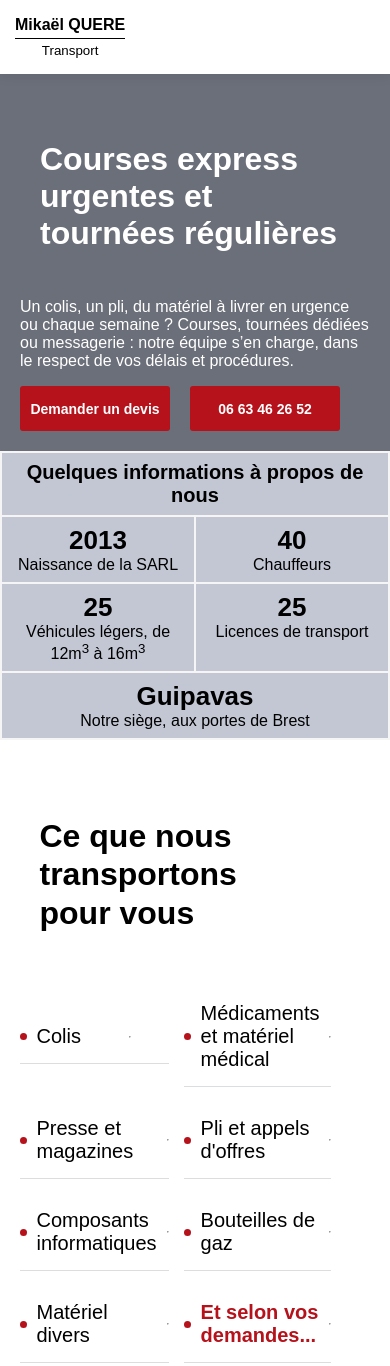
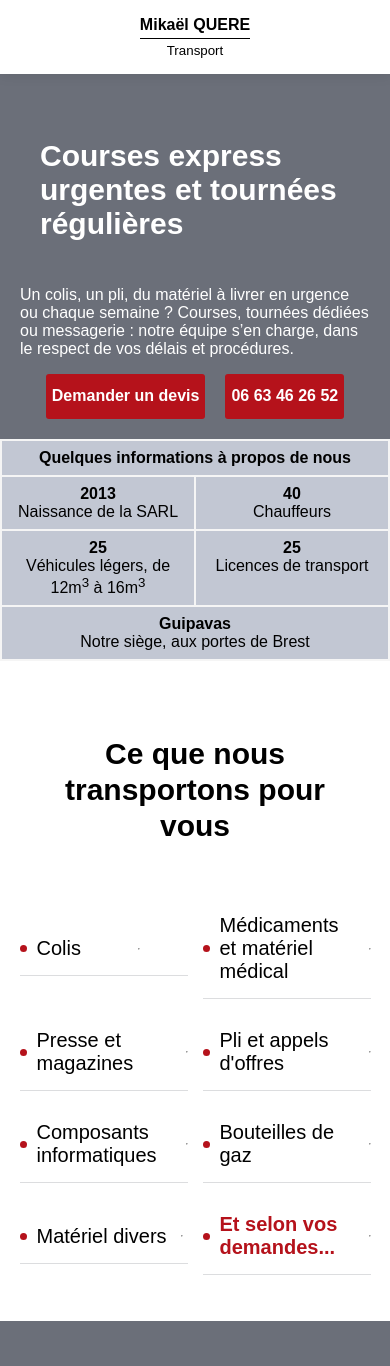
Before and after one commit to SaintNevinolas/MikQuere, a plain HTML site: page index.html in a window 390 px wide. Shown: the top 1366 px of the page. Drawn offline with Linux system fonts and the light colour scheme.

Commit message:
Responsive fonts, centered some elements

```diff
--- a/index.html
+++ b/index.html
@@ -90,7 +90,7 @@
 
         <section id="Transports" class="Transports">
             <div class="transports_content">
-                <h1 class="reveal">Ce que nous transportons pour vous</h1>
+                <h1 class="reveal transports_intro">Ce que nous transportons pour vous</h1>
                 <!-- <table class="reveal"> -->
                     <ul class="reveal table_wrap size_16">
                         <li>Colis<hr></li>
@@ -113,7 +113,7 @@
 
         <section id="Moyens" class="Moyens">
             <div>
-                <h1 class="reveal">Nos Moyens</h1>
+                <h1 class="reveal moyens_intro">Nos Moyens</h1>
                 <p class="reveal">Une équipe de professionnels expérimentés et une flotte de véhicules de différentes capacités, pour aller vite sans rien laisser au hasard.</p>
             </div>
             <table class="reveal">
--- a/responsive.css
+++ b/responsive.css
@@ -7,12 +7,25 @@
     /* HEADER */
     .headerwrap {
         gap: 15px;
+        /* align-items: start; */
+        align-content: start;
     }
 
     nav {
         gap: 15px;
     }
-
+    img{
+        display: none;
+    }
+    .transports_image{
+        display: none;
+    }
+    /* h1{
+        font-size: var(--font-h1);
+    }
+    h2{
+        font-size: var(--font-h2);
+    } */
     /* PRÉSENTATION */
     .Presentation{
         min-height: calc(50dvh - 74px);
@@ -32,12 +45,15 @@
         table-layout: auto;
     }
 
-    .Statistiques thead,
+    .Statistiques thead{
+        display: table;
+        width: 100%;
+        table-layout: fixed;
+    }
     .Statistiques tbody {
         display: block;
         width: 100%;
     }
-
     .Statistiques tbody tr:last-child {
         display: grid;
         grid-template-columns: repeat(2, minmax(0, 1fr));
@@ -60,13 +76,46 @@
     .Moyens{
         flex-direction: column;
     }
+    .moyens_intro{
+        text-align: center;
+    }
+    /* TRANSPORTS */
+    .Transports {
+        display: flex;
+        flex-direction: column;
+    }
+    .transports_intro{
+        text-align: center;
+    }
+    .references_grid{
+        display: flex;
+        flex-direction: column;
+    }
+    .references_grid .reference:last-child{
+        grid-column: 1 / -1;
+        width: 100%;
+    }
     .Contact_wrap{
         display: flex;
         flex-direction: column;
     }
+    .contact_form button {
+        font-weight: 600;
+        /* font-size: var(--font-body); */
+        padding: 0;
+    }
+    p,span{
+        font-size: var(--font-body);
+    }
     /* FOOTER */
     footer {
         padding: 0 25px;
+    }
+    /* BOUTONS */
+    .button_row {
+        padding: 0;
+        flex-wrap: wrap;
+        justify-content: center;
     }
 
 }
@@ -96,7 +145,7 @@
 
     .Presentation p {
         padding: 0;
-        font-size: 16px;
+        /* font-size: 16px; */
     }
 
     /* GRILLES */
@@ -105,10 +154,6 @@
         grid-template-columns: 1fr 1fr;
     }
 
-    /* TRANSPORTS */
-    .Transports {
-        flex-direction: column;
-    }
 
     .Transports img {
         width: 100%;
@@ -120,11 +165,6 @@
         margin: 10px;
     }
 
-    /* BOUTONS */
-    .button_row {
-        padding: 0;
-        flex-wrap: wrap;
-    }
 
     /* FOOTER */
     .footerwrap {
@@ -144,11 +184,7 @@
 ========================================= */
 
 @media screen and (max-width: 480px) {
-
-    .headerwrap{
-        align-items: start;
-    }
-    h1 {
+    /* h1 {
         font-size: 2em;
     }
 
@@ -158,7 +194,7 @@
 
     .size_26 {
         font-size: 26px;
-    }
+    } */
 
     .Statistiques th,
     .Statistiques td {
@@ -173,10 +209,4 @@
         max-width: 100%;
     }
 
-    img{
-        display: none;
-    }
-    .transports_image{
-        display: none;
-    }
 }
--- a/style.css
+++ b/style.css
@@ -6,6 +6,10 @@
     --olive:#555555; --olive-2:#3a3a3a; --olive-3:#707070; --on-olive:#f5f5f5; --on-olive-soft:#d6d6d6;
     --red:#b5121b; --red-h:#930e16;
     --wrap:1200px; --gut:clamp(16px,5vw,48px);
+    --font-h1: clamp(30px, 2vw + 20px, 56px);
+    --font-h2: clamp(24px, 1.5vw + 16px, 40px);
+    --font-body:clamp(16px, 1vw + 12px, 18px);
+    --font-lead: clamp(20px, 1.2vw + 6.7px, 28px);
 }
 *{
     box-sizing: border-box;
@@ -51,7 +55,7 @@ a[href="#top"] hr {
     left: 0;
     align-items:center;
     justify-content: space-evenly;
-    gap:26px;
+    /* gap:26px; */
     min-height:74px;
     width: 100%;
     max-width: 100%;
@@ -68,6 +72,7 @@ nav a{
     text-decoration: none;
     position: relative;
     color: #000000;
+    /* font-size: var(--font-body); */
 }
 main{
     display: flex;
@@ -102,6 +107,10 @@ main > div{
     padding-left: 20px;
     min-height: calc(100dvh - 74px);
 }
+p,span,li{
+    font-size: var(--font-body);
+}
+
 img{
     overflow: hidden;
     object-fit: cover;
@@ -184,6 +193,7 @@ img{
     align-items: center;
     gap: 10px;
     font-weight: 500;
+    font-size: var(--font-lead);
 }
 
 .table_wrap li::before {
@@ -248,7 +258,7 @@ img{
 .reference span {
     display: block;
     margin-top: 12px;
-    font-size: 0.9rem;
+    font-size: var(--font-body);
     /* color: #666; */
 }
 .Contact{
@@ -299,17 +309,17 @@ button{
     border-radius: 3px;
     cursor: pointer;
     height: 45px;
-    width: 150px;
-    font-size: 14px;
+    /* width: 150px; */
+    font-size: var(--font-body);
     font-weight: bold;
 }
 h1{
     padding: 20px;
-    font-size: 3em;
+    font-size: var(--font-h1);
 }
 .Presentation p{
     padding: 0 60px 0 60px;
-    font-size: 20px;
+    font-size: var(--font-body);
 }
 .button_row{
     padding: 0 0 0 60px;
@@ -343,12 +353,12 @@ footer a:hover {
     justify-content: space-evenly;
     align-items: center;
 }
-.size_16{
+/* .size_16{
     font-size: 24px;
 }
 .size_26{
     font-size: 32px;
-}
+} */
 
 
 /* STOCK */
```
